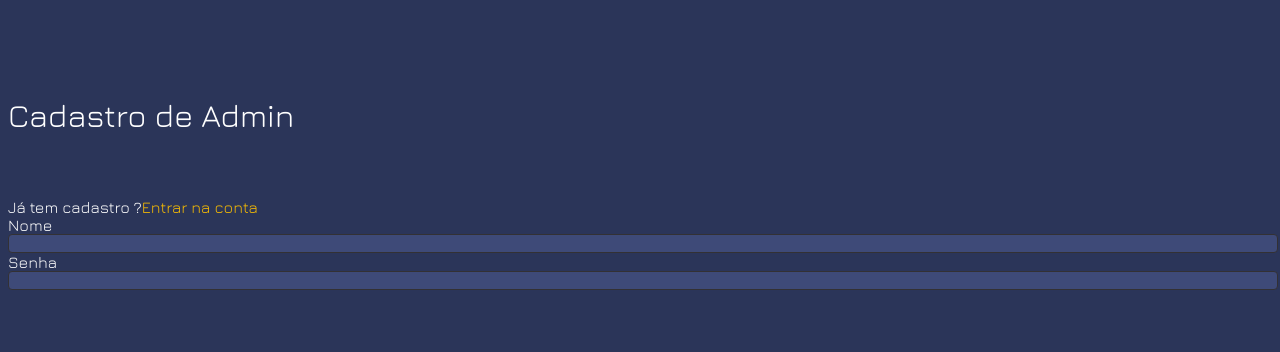
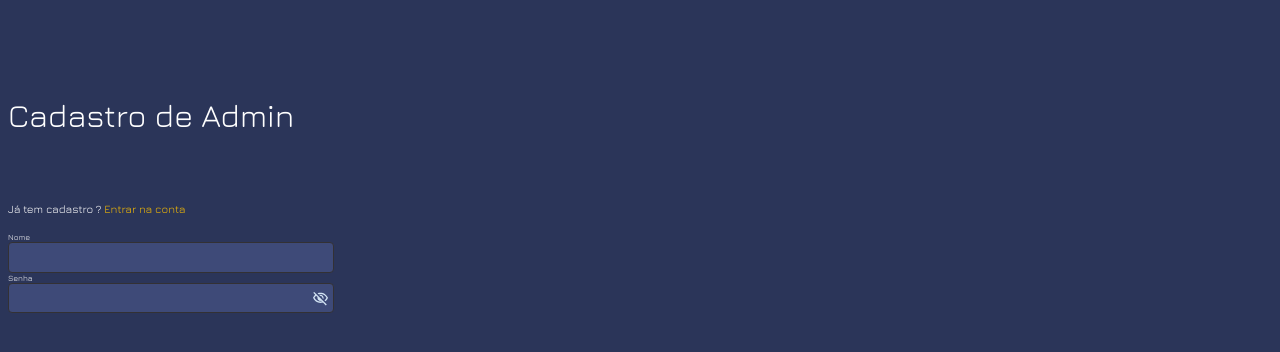
Before and after one commit to Bichinhos-da-TI/HackOn-frontend, an Angular app: page / in a window 1280 px wide. Shown: the top 352 px of the page. Built offline with nearby package versions, Linux system fonts and the light colour scheme.

Commit message:
parent element consegue controlar os inputs com estilizacao

```diff
--- a/src/app/features/cad-admin-page/cad-admin-page.component.css
+++ b/src/app/features/cad-admin-page/cad-admin-page.component.css
@@ -1,7 +1,7 @@
 .cadAdminDiv {
   color: #ffffff;
-  min-height: 10em;
-  min-width: 10em;
+  max-height: 20em;
+  max-width: 20em;
 }
 
 .title {
@@ -12,10 +12,11 @@
 }
 
 .subtitle {
-  font-size: 1em;
+  font-size: 0.7em;
 }
 
-.subtitle a {
+.subtitle a{
+  text-decoration: none;
   cursor: pointer;
   color: #f7bc03;
 }
--- a/src/app/features/cad-admin-page/cad-admin-page.component.html
+++ b/src/app/features/cad-admin-page/cad-admin-page.component.html
@@ -1,5 +1,5 @@
 <div class="cadAdminDiv">
   <span class="title">Cadastro de Admin</span>
-  <span class="subtitle">Já tem cadastro ?<a>Entrar na conta</a></span>
+  <span class="subtitle">Já tem cadastro ?<a href="#"> Entrar na conta</a></span>
   <app-create-form-admin />
 </div>
--- a/src/app/features/cad-admin-page/components/create-form-admin/create-form-admin.component.css
+++ b/src/app/features/cad-admin-page/components/create-form-admin/create-form-admin.component.css
@@ -0,0 +1,23 @@
+.formCadAdmin {
+  margin-top: 1em;
+}
+
+.formCadAdmin label{
+  font-size: 0.5em;
+}
+
+.formCadAdmin input{
+  height: 2em;
+}
+.passwordContainer{
+  position:relative;
+}
+
+.passwordContainer img{
+  position: absolute;
+  right: 0;
+  top: 45%;
+  width: 15px;
+  height: 15px;
+  cursor:pointer;
+}
--- a/src/app/features/cad-admin-page/components/create-form-admin/create-form-admin.component.html
+++ b/src/app/features/cad-admin-page/components/create-form-admin/create-form-admin.component.html
@@ -1,5 +1,8 @@
 <span>{{name}}</span>
-<form class="">
+<form class="formCadAdmin">
   <app-input-wlabel name="nome" type="text" (InputTyping)="onName($event)"></app-input-wlabel>
-  <app-input-wlabel  name="senha" type="password" ></app-input-wlabel>
+  <div class="passwordContainer">
+    <app-input-wlabel name="senha" [type]="passwordType" ></app-input-wlabel>
+    <img src="assets/images/Vector.svg" alt="teste" (click)="changeViewPassword()">
+  </div>
 </form>
--- a/src/app/features/cad-admin-page/components/create-form-admin/create-form-admin.component.ts
+++ b/src/app/features/cad-admin-page/components/create-form-admin/create-form-admin.component.ts
@@ -1,4 +1,4 @@
-import { Component } from '@angular/core';
+import { Component, ViewEncapsulation } from '@angular/core';
 import { InputWLabelComponent } from '../../../../shared/input-wlabel/input-wlabel.component';
 
 @Component({
@@ -7,11 +7,21 @@ import { InputWLabelComponent } from '../../../../shared/input-wlabel/input-wlab
   imports: [InputWLabelComponent],
   templateUrl: './create-form-admin.component.html',
   styleUrl: './create-form-admin.component.css',
+  encapsulation: ViewEncapsulation.ShadowDom
 })
 export class CreateFormAdminComponent {
   name = "";
+  passwordType:"password"|"text" = "password"
 
   onName(value:string){
     this.name = value;
   }
+
+  changeViewPassword(){
+    if(this.passwordType === "password"){
+      this.passwordType = "text";
+    }else if(this.passwordType === "text"){
+      this.passwordType = "password";
+    }
+  }
 }
--- a/src/app/shared/input-wlabel/input-wlabel.component.css
+++ b/src/app/shared/input-wlabel/input-wlabel.component.css
@@ -1,18 +1,12 @@
-.divLabelInput {
-  display: flex;
-  flex-direction: column;
+
+.labelGeneric{
+  display: block;
 }
 
-.divLabelInput label {
+.inputGeneric{
   width: 100%;
-  height: 100%;
 }
 
-.divLabelInput input {
-  width: 100%;
-  height: 100%;
-}
-
-.divLabelInput label::first-letter {
+.labelGeneric::first-letter {
   text-transform: capitalize;
 }
--- a/src/app/shared/input-wlabel/input-wlabel.component.html
+++ b/src/app/shared/input-wlabel/input-wlabel.component.html
@@ -1,4 +1,2 @@
-<div class="divLabelInput">
-  <label [for]="name">{{ name }}</label>
-  <input [ngModel]="value" (ngModelChange)="onChangeNameValue($event)" [type]="type" [ngStyle]="InputStyles" />
-</div>
+<label class="labelGeneric" [for]="name">{{ formattedName }}</label>
+<input class="inputGeneric" [ngModel]="value" (ngModelChange)="onChangeNameValue($event)" [type]="type" [ngStyle]="InputStyles" />
--- a/src/app/shared/input-wlabel/input-wlabel.component.ts
+++ b/src/app/shared/input-wlabel/input-wlabel.component.ts
@@ -1,4 +1,4 @@
-import { Component, EventEmitter, Input, OnInit, Output } from '@angular/core';
+import { Component, EventEmitter, Input, OnInit, Output, ViewEncapsulation } from '@angular/core';
 import { NgStyle } from '@angular/common';
 import { FormsModule } from '@angular/forms';
 
@@ -38,6 +38,10 @@ export class InputWLabelComponent implements OnInit {
     this.InputTyping.emit(value);
   }
 
+  get formattedName(): string {
+  return this.name ? this.name.charAt(0).toUpperCase() + this.name.slice(1) : '';
+}
+
   ngOnInit(): void {
     this.setInputStyles();
   }
```
Also changed, not shown: src/assets/images/Vector.svg (added).
